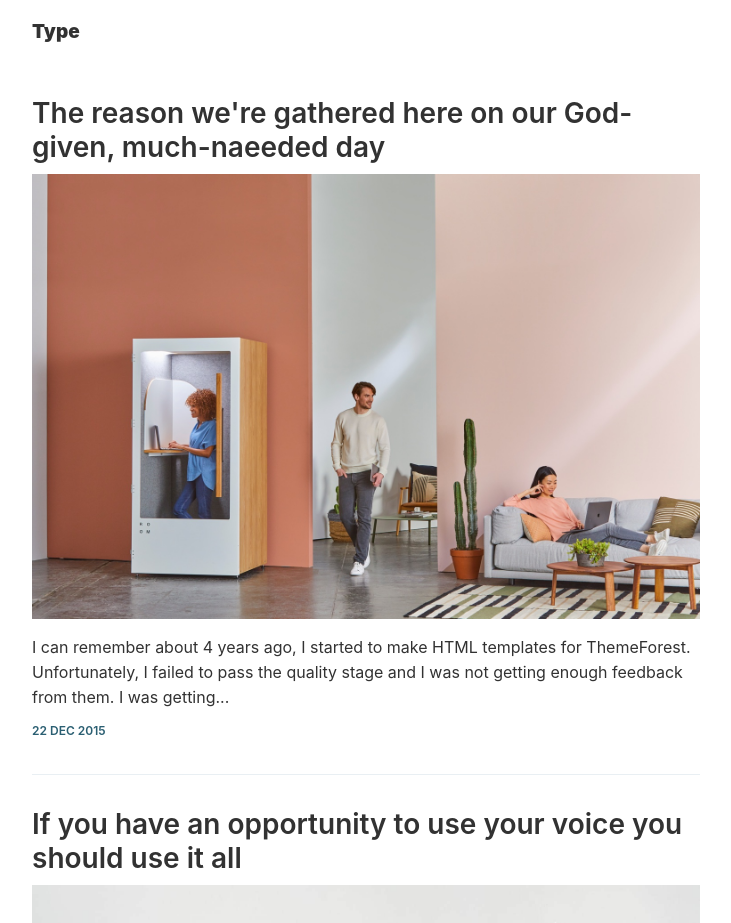
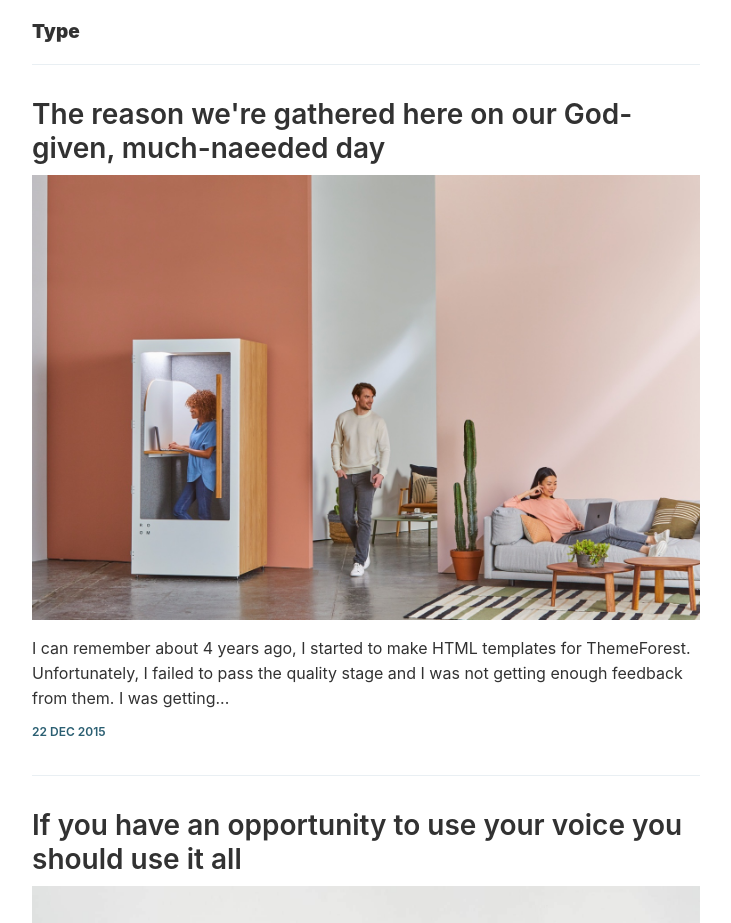
Before and after one commit to wiltruong/portfolio_v1, a Jekyll site: the page built from index.html, in a window 1280 px wide. Shown: the top 923 px of the page, without its empty margins (274-1005 px from the left). Built offline with Jekyll 4.4.1, drawn with Linux system fonts in a browser that asks for light colours; the list of posts is cut into pages by our own code.

Commit message:
Update _header.scss

```diff
--- a/_sass/components/_header.scss
+++ b/_sass/components/_header.scss
@@ -5,7 +5,7 @@
 .c-header {
   &__inner {
     padding: $base-spacing-unit 0;
-
+    border-bottom: 1px solid $color-border;
   }
 
   &__icon {
```
